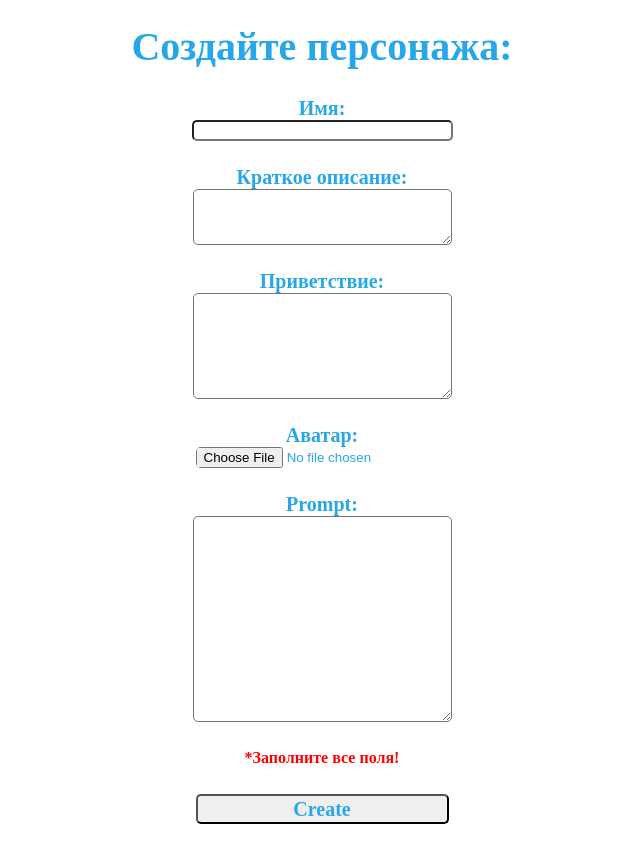
After one commit to Dmitrii-Kopeikin/character-ai-tg-bot, a Python web app: template app/web/templates/create_character.html in a window 1280 px wide. The commit adds this page. Shown: the whole page, without its empty margins (318-958 px from the left). Run offline with Jinja, Linux system fonts and the light colour scheme; the template is opened without the code that fills it, so the values that code supplies are empty; some libraries are stand-ins or nearby versions.

Commit message:
Character creation via bot.

```diff
--- a/app/bot/handlers/conversation.py
+++ b/app/bot/handlers/conversation.py
@@ -2,6 +2,7 @@ from typing import List
 
 from aiogram.types import Message
 from sqlalchemy.ext.asyncio import AsyncSession
+from aiogram import flags
 
 from app.amplitude_client import amplitude_client
 from app.database.dal import conversation_request_dal, user_dal
@@ -9,13 +10,12 @@ from app.database.models import Character
 from app.open_ai import OpenAiException, open_ai
 
 
+@flags.chat_action(action="typing", initial_sleep=1.0)
 async def message_handler(
     message: Message,
     user_id: int,
     session: AsyncSession,
 ) -> None:
-    await message.bot.send_chat_action(message.from_user.id, "typing")
-
     user = await user_dal.get(id=user_id, session=session, prefetch=True)
     character: Character = (
         await user.current_conversation.awaitable_attrs.character
--- /dev/null
+++ b/app/web/schemas/__init__.py
@@ -0,0 +1,5 @@
+from .create_character import CreateCharacterSchema
+
+__all__ = [
+    "CreateCharacterSchema",
+]
--- /dev/null
+++ b/app/web/static/css/form.css
@@ -0,0 +1,62 @@
+.container {
+    display: flex;
+    flex-direction: column;
+    justify-content: center;
+    vertical-align: top;
+}
+
+input {
+    width: 100%;
+    border-radius: 5px;
+}
+
+textarea {
+    width: 100%;
+    border-radius: 5px;
+}
+
+.description {
+    min-height: 50px;
+}
+
+.greetings {
+    min-height: 100px;
+}
+
+.prompt {
+    min-height: 200px;
+}
+
+.div-form {
+    display: flex;
+    flex-direction: column;
+    justify-content: center;
+    align-items: center;
+    height: 100%;
+    row-gap: 10px;
+    margin-bottom: 20px;
+    /* text-align: left; */
+}
+
+.div-form,
+#submit-btn {
+    font: normal normal bold 20px/24px SF Pro;
+    letter-spacing: 0px;
+    color: #27a7e7;
+    opacity: 1;
+}
+
+.div-form form {
+    display: flex;
+    flex-direction: column;
+    align-items: center;
+}
+
+.div-form span {
+    font-size: 16px;
+    color: red;
+}
+
+.form-header h1 {
+    text-align: center;
+}
--- /dev/null
+++ b/app/web/static/js/create-character.js
@@ -0,0 +1,30 @@
+const tg = window.Telegram.WebApp;
+
+const submitBtn = document.getElementById('submit-btn');
+
+function submit(event) {
+    event.preventDefault();
+
+    form = event.target.closest('form');
+    formData = new FormData(form);
+
+    if (
+        !formData.get('name') ||
+        !formData.get('description') ||
+        !formData.get('greetings') ||
+        !formData.get('image') ||
+        !formData.get('prompt')
+    ) {
+        alert('Заполните все поля!');
+        return;
+    }
+
+    result = fetch('/create-character', {
+        method: 'POST',
+        body: formData,
+    }).then(() => {
+        tg.close();
+    });
+}
+
+submitBtn.addEventListener('click', submit);
--- /dev/null
+++ b/app/web/templates/base.html
@@ -0,0 +1,24 @@
+<!DOCTYPE html>
+<html lang="en">
+  <head>
+    <meta charset="UTF-8">
+    <meta name="viewport" content="width=device-width, initial-scale=1.0">
+    <link rel="stylesheet" href="/static/css/styles.css">
+    {% block styles %}
+    {% endblock styles %}
+    <title>Choose Character</title>
+    <link id="favicon"
+          rel="icon"
+          type="image/x-icon"
+          href="static/images/favicon.ico">
+  </head>
+  <body>
+    <div class="container">
+      {% block content %}
+      {% endblock content %}
+      <script src="https://telegram.org/js/telegram-web-app.js"></script>
+      {% block scripts_bottom %}
+      {% endblock scripts_bottom %}
+    </div>
+  </body>
+</html>
--- /dev/null
+++ b/app/web/templates/create_character.html
@@ -0,0 +1,34 @@
+{% extends "base.html" %}
+{% block styles %}
+  <link rel="stylesheet" href="/static/css/form.css">
+{% endblock styles %}
+{% block content %}
+  <div class="div-form">
+    <div class="form-header">
+      <h1>Создайте персонажа:</h1>
+    </div>
+    <form>
+      <label for="name">Имя:</label>
+      <input type="text" id="name" name="name" required>
+      <br>
+      <label for="description">Краткое описание:</label>
+      <textarea class="description" id="description" name="description" required></textarea>
+      <br>
+      <label for="greetings">Приветствие:</label>
+      <textarea class="greetings" id="greetings" name="greetings"></textarea>
+      <br>
+      <label for="image">Аватар:</label>
+      <input type="file" id="image" name="image" filename="image" required>
+      <br>
+      <label for="prompt">Prompt:</label>
+      <textarea class="prompt" id="prompt" name="prompt" required></textarea>
+      <br>
+      <span>*Заполните все поля!</span>
+      <br>
+      <input id="submit-btn" type="submit" value="Create">
+    </form>
+  </div>
+{% endblock content %}
+{% block scripts_bottom %}
+  <script src="/static/js/create-character.js"></script>
+{% endblock scripts_bottom %}
--- a/pyproject.toml
+++ b/pyproject.toml
@@ -27,6 +27,7 @@ httpx = "^0.25.0"
 openai = "^0.28.0"
 tiktoken = "^0.5.1"
 gunicorn = "^21.2.0"
+python-multipart = "^0.0.6"
 
 
 [build-system]
--- a/requirements.txt
+++ b/requirements.txt
@@ -41,6 +41,7 @@ pydantic-core==2.6.3 ; python_version >= "3.11" and python_version < "4.0"
 pydantic-settings==2.0.3 ; python_version >= "3.11" and python_version < "4.0"
 pydantic==2.3.0 ; python_version >= "3.11" and python_version < "4.0"
 python-dotenv==1.0.0 ; python_version >= "3.11" and python_version < "4.0"
+python-multipart==0.0.6 ; python_version >= "3.11" and python_version < "4.0"
 pyyaml==6.0.1 ; python_version >= "3.11" and python_version < "4.0"
 redis==5.0.0 ; python_version >= "3.11" and python_version < "4.0"
 regex==2023.8.8 ; python_version >= "3.11" and python_version < "4.0"
```
Also changed, not shown: app/bot/bot.py (+15 -2 lines), app/bot/handlers/commands.py (+10 -0 lines), app/bot/routers/commands.py (+10 -1 lines), app/web/routers/webapp_router.py (+42 -1 lines), app/web/schemas/create_character.py (added, +12 -0 lines), app/web/schemas/decorators.py (added, +33 -0 lines), app/web/templates/choose_character.html (+6 -19 lines), app/web/static/images/darth-vader.png (added), app/web/static/js/choose-character.js (renamed from app/web/static/js/app.js), 1 other file.
